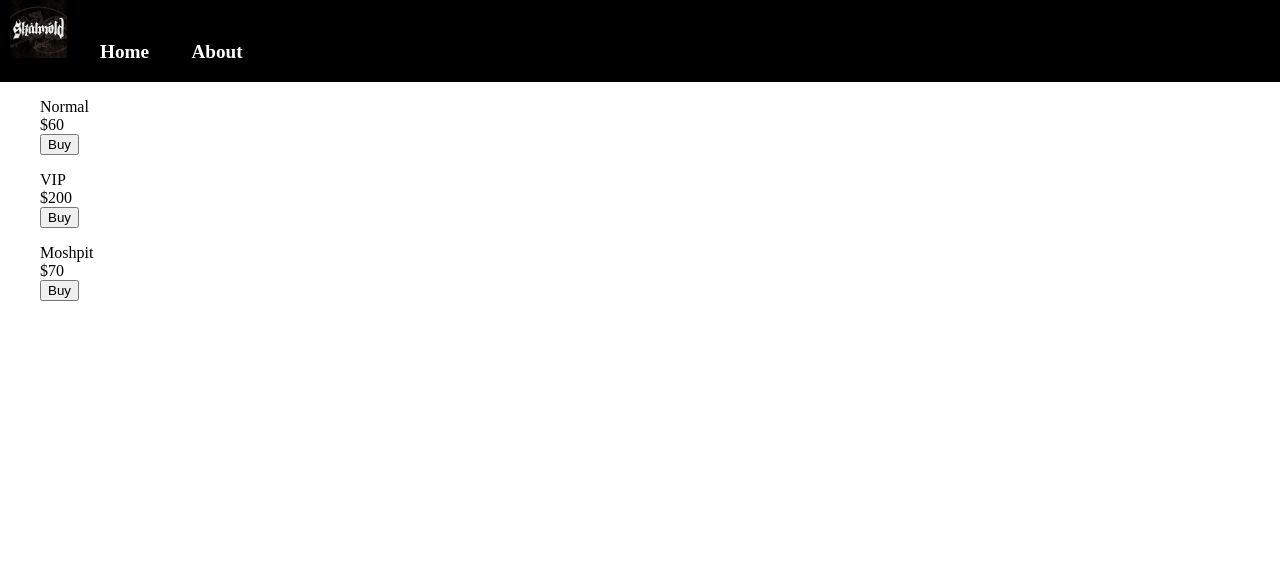
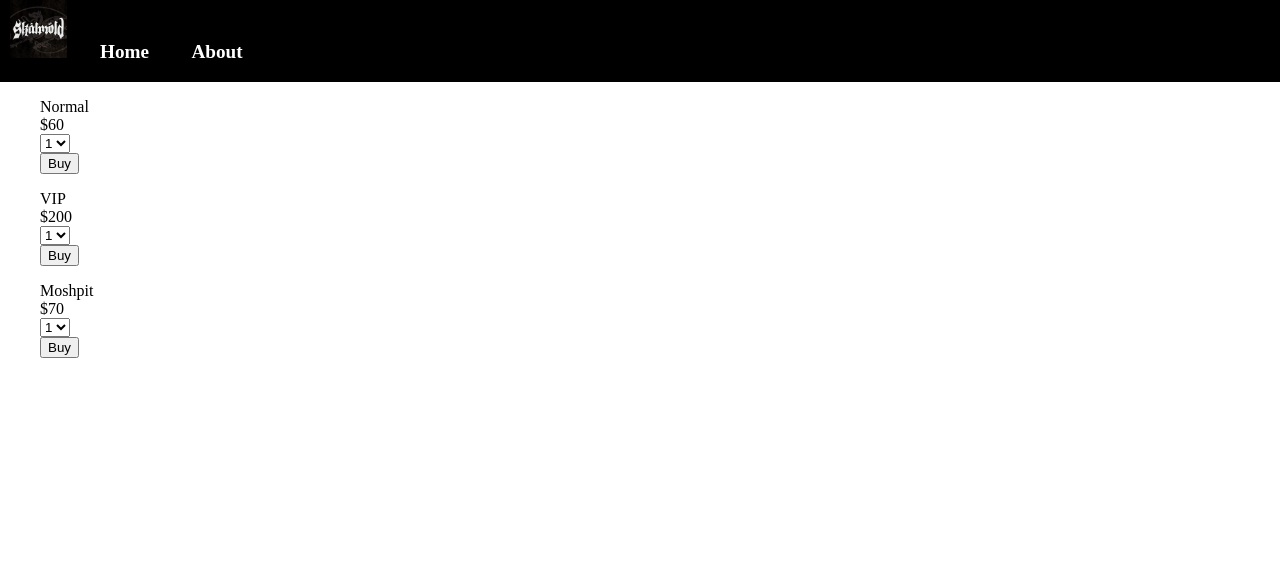
Before and after one commit to bjarkifannar/VSH2A3U, a PHP site: page /buy.php in a window 1280 px wide. Shown: the top 577 px of the page. Run offline with PHP 8.4, Linux system fonts and the light colour scheme; some libraries are stand-ins or nearby versions.

Commit message:
Added Selcet in buy.php

```diff
--- a/Verkefni6/buy.php
+++ b/Verkefni6/buy.php
@@ -13,6 +13,12 @@
 			<ul>
 				<li class="buy-title">Normal</li>
 				<li class="buy-price">$60</li>
+				<select>
+				  	<option value="buy-normal1">1</option>
+				  	<option value="buy-normal2">2</option>
+				  	<option value="buy-normal3">3</option>
+				 	<option value="buy-normal4">4</option>
+				</select>
 				<li class="buy-button"><button class="button" href="#">Buy</button></li>
 			</ul>
 		</div>
@@ -20,6 +26,12 @@
 			<ul>
 				<li class="buy-title">VIP</li>
 				<li class="buy-price">$200</li>
+				<select>
+				  	<option value="buy-vip1">1</option>
+				  	<option value="buy-vip2">2</option>
+				  	<option value="buy-vip3">3</option>
+				 	<option value="buy-vip4">4</option>
+				</select>
 				<li class="buy-button"><button class="button" href="#">Buy</button></li>
 			</ul>
 		</div>
@@ -27,6 +39,12 @@
 			<ul>
 				<li class="buy-title">Moshpit</li>
 				<li class="buy-price">$70</li>
+				<select>
+				  	<option value="buy-moshpit1">1</option>
+				  	<option value="buy-moshpit2">2</option>
+				  	<option value="buy-moshpit3">3</option>
+				 	<option value="buy-moshpit4">4</option>
+				</select>
 				<li class="buy-button"><button class="button" href="#">Buy</button></li>
 			</ul>
 		</div>
```
